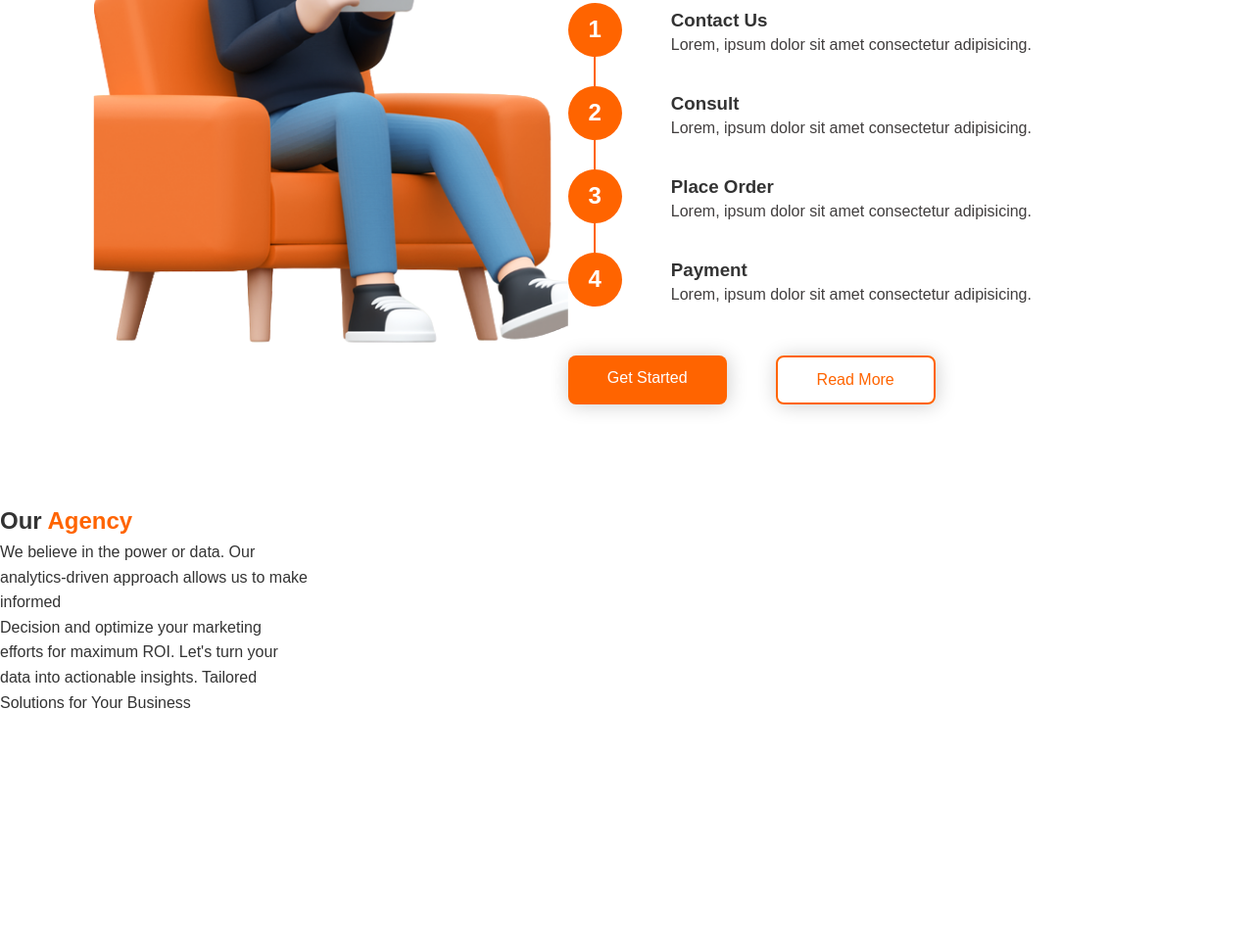
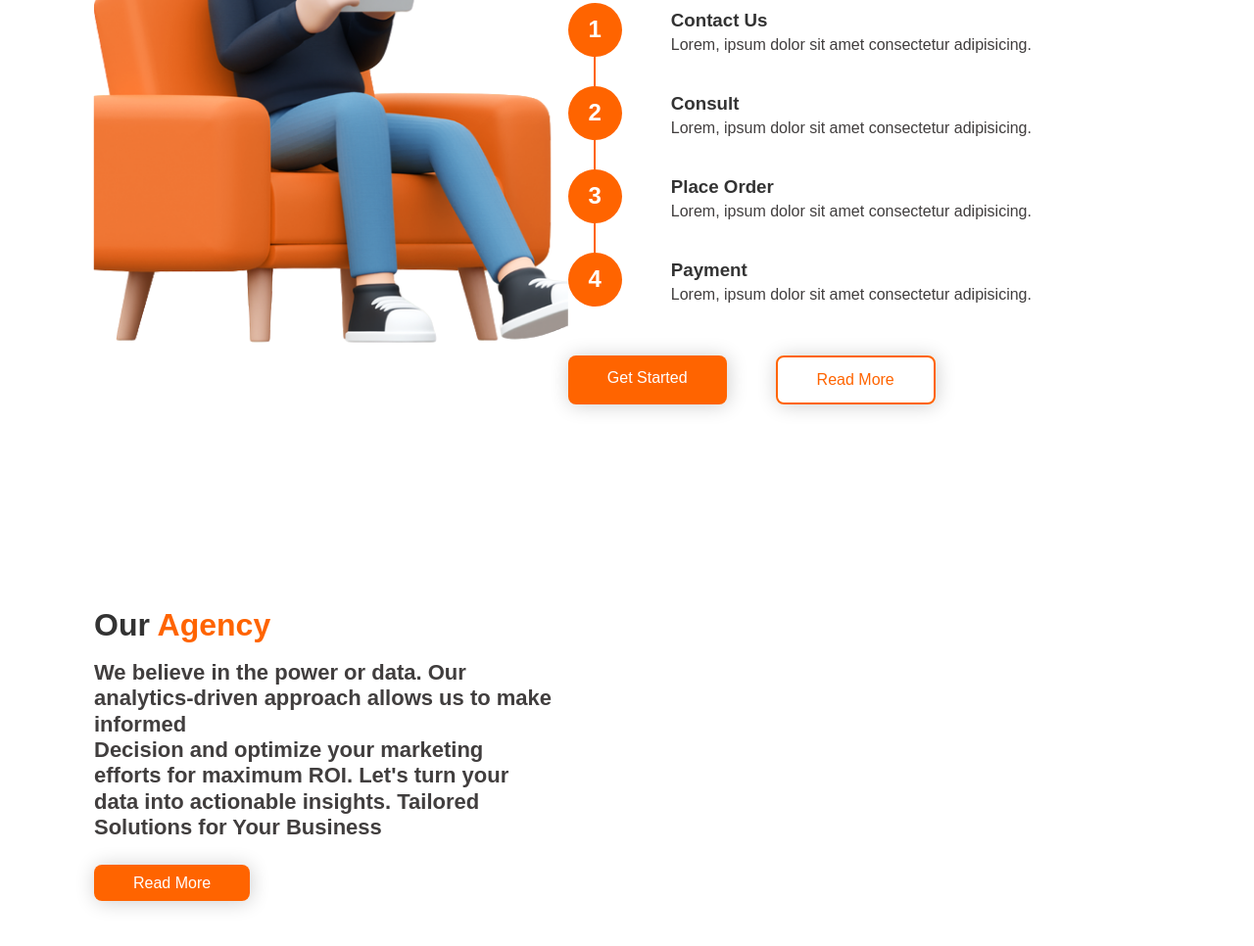
Before and after one commit to anibeladjei/Sir-Jeff-assignment, a plain HTML site: page index.html in a window 1280 px wide. Shown: the part 1673-2639 px from the top of the page at 98% size. Before the commit the page ends 2403 px from the top, so only its background shows below. Drawn offline with Linux system fonts and the light colour scheme.

Commit message:
add agency section enhancements with button and styling updates

```diff
--- a/index.html
+++ b/index.html
@@ -121,6 +121,7 @@
         <div class="sec3-ctn">
             <h2>Our <span class="highlight">Agency</span></h2>
             <p>We believe in the power or data. Our <br> analytics-driven approach allows us to make <br> informed <br> Decision and optimize your marketing <br> efforts for maximum ROI. Let's turn your <br> data into actionable insights. Tailored <br> Solutions for Your Business</p>
+            <a class="btn" href="">Read More</a>
         </div>
         <div class="sec3-img"></div>
     </section>
--- a/stle.css
+++ b/stle.css
@@ -253,3 +253,42 @@ header p {
     z-index: -1;
     position: absolute;
 }
+.sec3{
+    width: 85%;
+    margin: 0 auto;
+    padding: 100px 0px 100px 0px;
+    display: flex;
+    align-items: center;
+}
+.sec3-ctn {
+    width: 50%;
+    /* margin-top: 100px; */
+}
+
+.sec3-ctn h2 {
+    font-size: 32px;
+    font-weight: 600;
+    margin-bottom: 10px;
+}
+.sec3-ctn p {
+    font-size: 22px;
+    margin-bottom: 30px;
+    font-weight: 550;
+    line-height: 1.2;
+    color: #413e3e;
+}
+.sec3-ctn a{
+    color: white;
+    padding: 10px 40px;
+    background-color: var(--main-color);
+    border-radius: 8px;
+    text-decoration: none;
+    box-shadow: 1px 1px 20px #00000032;
+}
+
+.sec3-img {
+    width: 50%;
+    background-image: url('/BxBxsDownArrow.svg');
+    background-size: cover;
+    background-position: center;
+}
```
